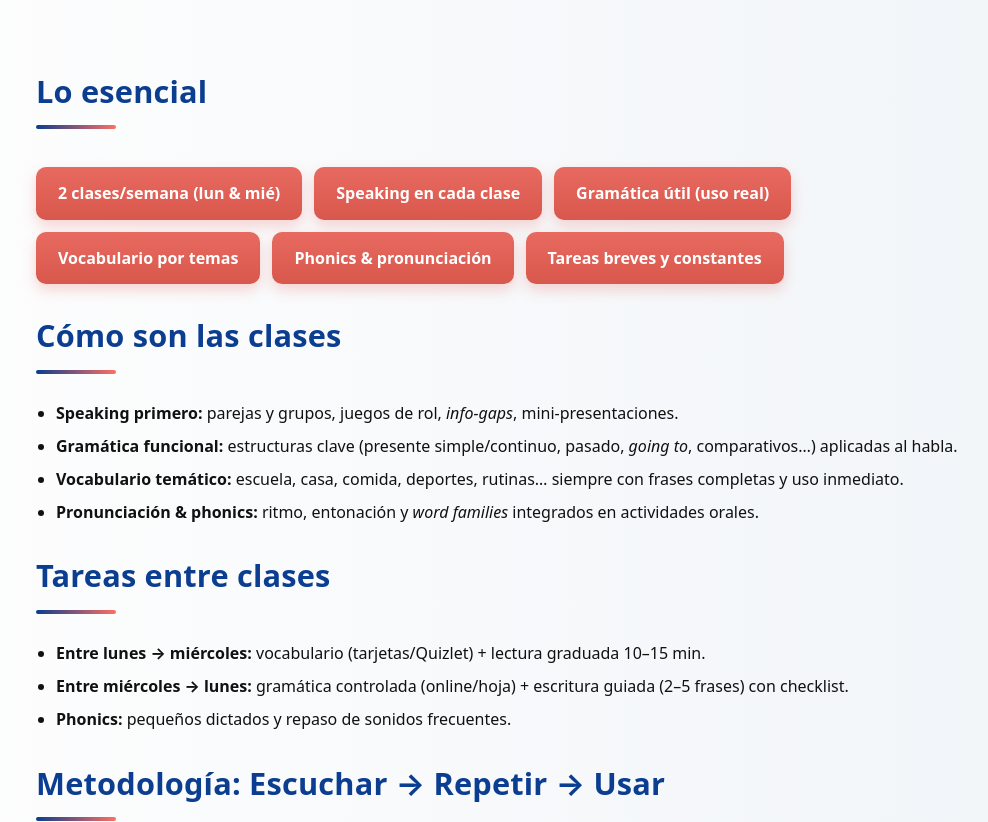
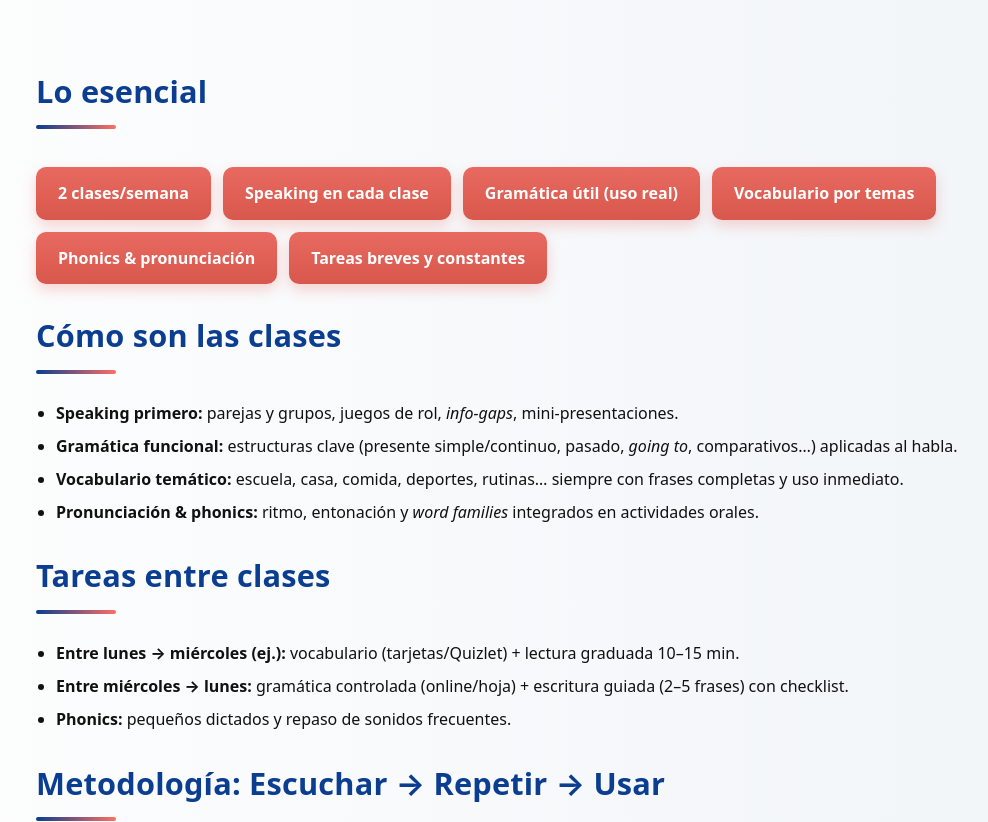
Before and after one commit to dixonbruce/englishco, a Jekyll site: the page built from primaria.html, in a window 1280 px wide and 900 px high, scrolled down 586 px, cut to the strip 78-900 px from the top of the window. Shown: the whole strip, without its empty margins (132-1120 px from the left). Built offline with Jekyll 4.4.1, drawn with Linux system fonts in a browser that asks for light colours.

Commit message:
Update primaria.html

```diff
--- a/primaria.html
+++ b/primaria.html
@@ -24,7 +24,7 @@ section: "cursos"
   <section class="container" aria-label="Resumen del curso">
     <h2>Lo esencial</h2>
     <p class="cta-row">
-      <span class="cta-button cta-button--outline">2 clases/semana (lun &amp; mié)</span>
+      <span class="cta-button cta-button--outline">2 clases/semana</span>
       <span class="cta-button cta-button--outline">Speaking en cada clase</span>
       <span class="cta-button cta-button--outline">Gramática útil (uso real)</span>
       <span class="cta-button cta-button--outline">Vocabulario por temas</span>
@@ -48,7 +48,7 @@ section: "cursos"
   <section class="container" aria-label="Tareas entre clases">
     <h2>Tareas entre clases</h2>
     <ul>
-      <li><strong>Entre lunes → miércoles:</strong> vocabulario (tarjetas/Quizlet) + lectura graduada 10–15&nbsp;min.</li>
+      <li><strong>Entre lunes → miércoles (ej.):</strong> vocabulario (tarjetas/Quizlet) + lectura graduada 10–15&nbsp;min.</li>
       <li><strong>Entre miércoles → lunes:</strong> gramática controlada (online/hoja) + escritura guiada (2–5 frases) con checklist.</li>
       <li><strong>Phonics:</strong> pequeños dictados y repaso de sonidos frecuentes.</li>
     </ul>
```
